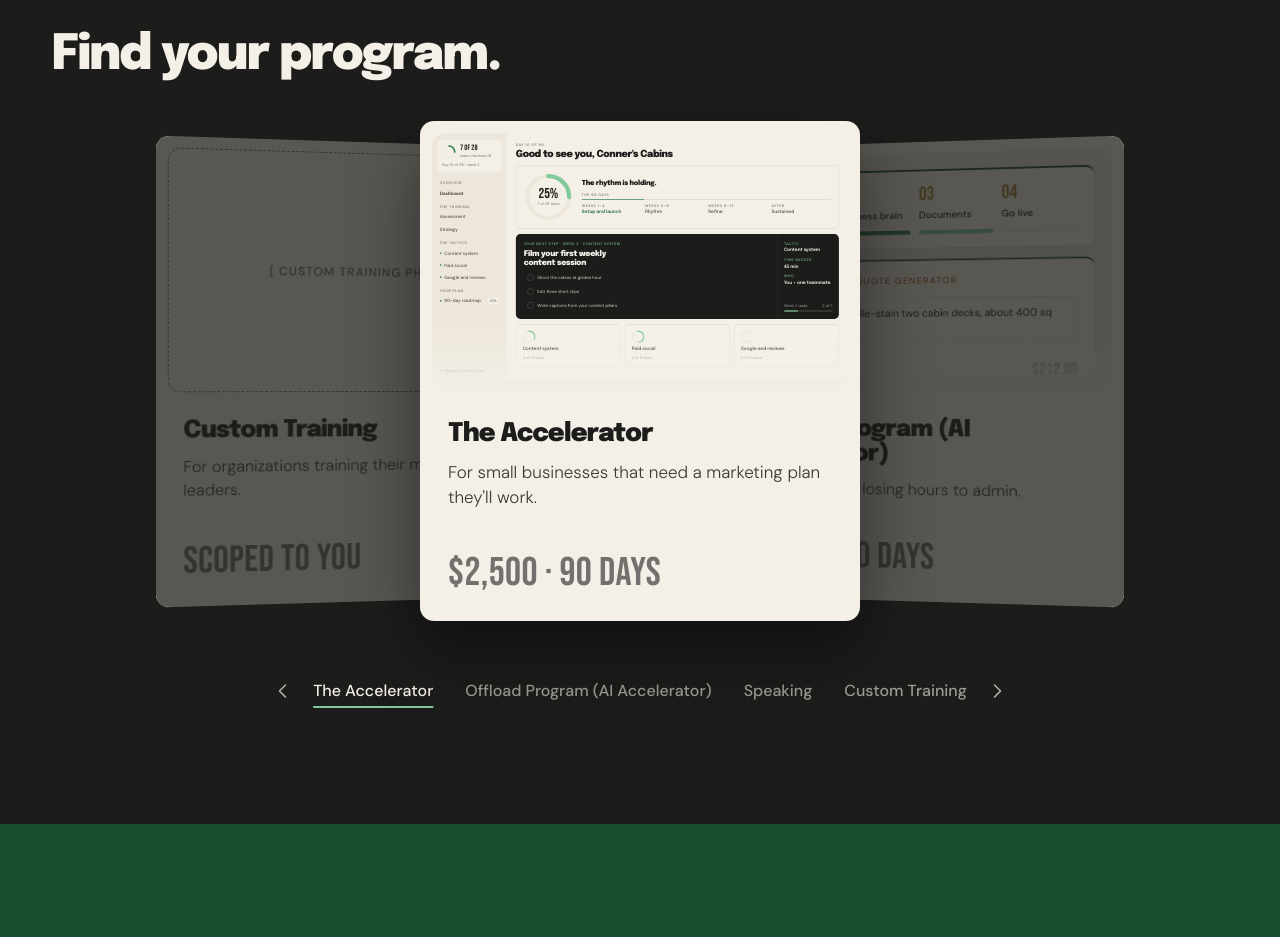
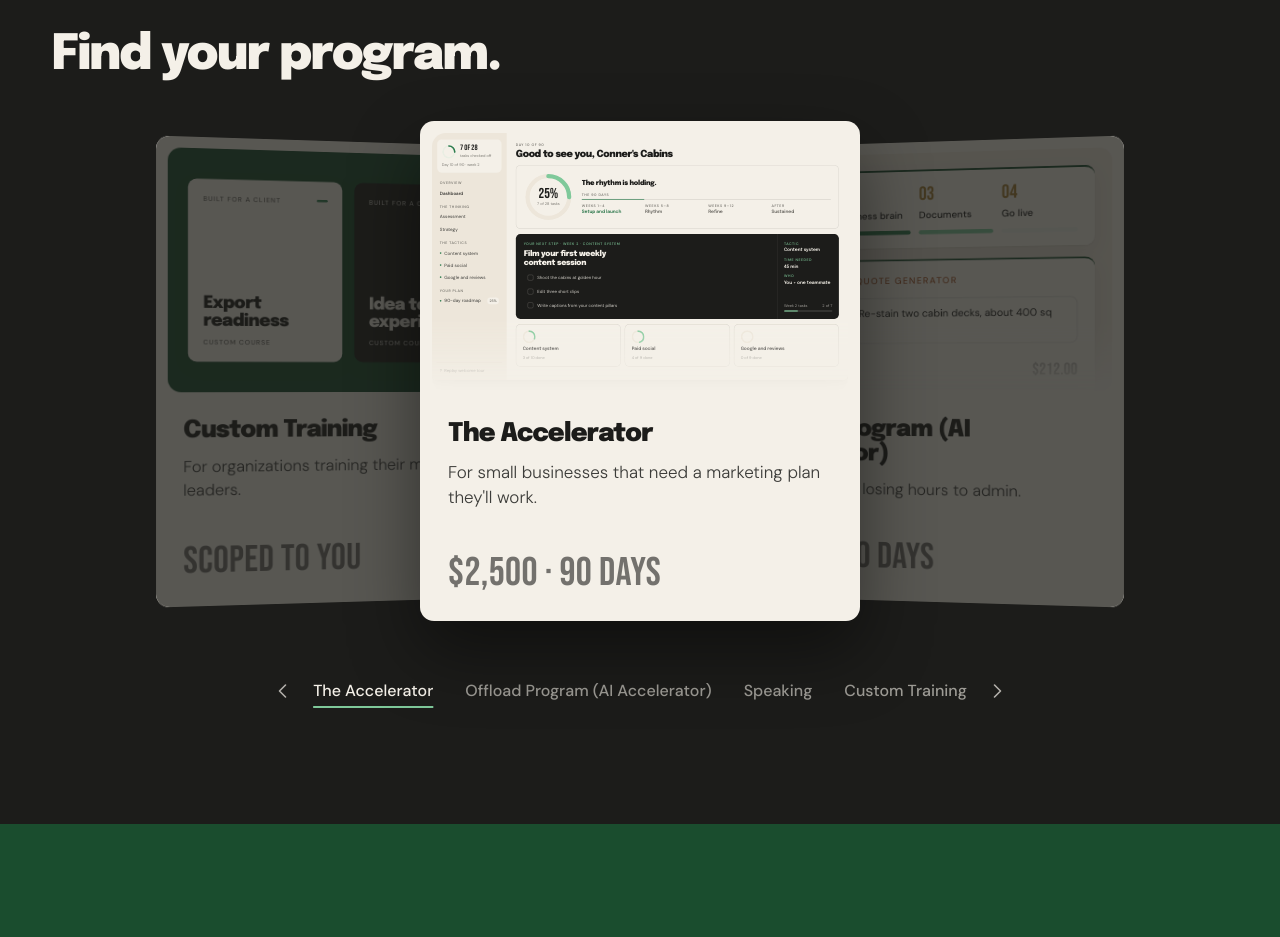
Before and after one commit to ConnerGalway/junction-website, a Next.js app: page / in a window 1280 px wide. Shown: the part 1560-2497 px from the top of the page. Built offline with nearby package versions, Linux system fonts and the light colour scheme.

Commit message:
Homepage orbit: stage and course shelf thumbnails
Co-Authored-By: Claude Opus 5.5 <noreply@anthropic.com>
Claude-Session: https://claude.ai/code/session_01MnRq1HNfomj7YUiCtqVwPx

```diff
--- a/src/app/ProgramOrbit.tsx
+++ b/src/app/ProgramOrbit.tsx
@@ -17,6 +17,8 @@ export type OrbitProgram = {
   media: string;
   /** Show a live thumbnail instead of the placeholder. */
   thumbnail?: "dashboard" | "offload";
+  /** A static thumbnail (e.g. <StageThumbnail />), rendered in the same slot. */
+  preview?: ReactNode;
 };
 
 /** Minimum time between two steps, so every input moves exactly one stop. */
@@ -185,7 +187,9 @@ export function ProgramOrbit({
               )}
             >
               <div className="p-3 pb-0">
-                {program.thumbnail ? (
+                {program.preview ? (
+                  <div className="aspect-[16/10] w-full overflow-hidden rounded-card">{program.preview}</div>
+                ) : program.thumbnail ? (
                   <div className="aspect-[16/10] w-full overflow-hidden rounded-card">
                     {program.thumbnail === "dashboard" ? (
                       <DashboardPreview variant="thumbnail" />
--- a/src/app/custom-training/CourseShelf.tsx
+++ b/src/app/custom-training/CourseShelf.tsx
@@ -2,6 +2,7 @@ import fs from "node:fs";
 import path from "node:path";
 import Image from "next/image";
 import { cx } from "@/components";
+import { ThumbnailFrame } from "@/components/ThumbnailFrame";
 import { COURSES, SHELF, courseSlug, type Course, type CourseVariant } from "@/lib/customCourses";
 
 const variantStyle: Record<CourseVariant, { card: string; bar: string; meta: string }> = {
@@ -69,3 +70,23 @@ export function CourseShelf({ className }: { className?: string }) {
     </div>
   );
 }
+
+/**
+ * Custom Training card thumbnail (homepage orbit): the first three shelf
+ * cards (same variants, posters if set) on Forest, in one row from the left,
+ * cropped by the right edge. Static. Drawn at 640 × 400 and scaled down with
+ * the slot, so the cards are the shelf's own at about 65%.
+ */
+export function CourseShelfThumbnail() {
+  return (
+    <ThumbnailFrame className="bg-forest">
+      <ul className="m-0 flex h-full w-max list-none items-center gap-5 p-0 pl-8">
+        {SHELF.slice(0, 3).map((course, i) => (
+          <li key={i} className="shrink-0">
+            <CoursePoster course={course} />
+          </li>
+        ))}
+      </ul>
+    </ThumbnailFrame>
+  );
+}
--- a/src/app/page.tsx
+++ b/src/app/page.tsx
@@ -19,6 +19,8 @@ import { CALENDLY_URL } from "@/lib/constants";
 import { SHOW_HERO_WORDMARK } from "@/lib/flags";
 import { homeLogos } from "@/lib/logos";
 import { ProgramOrbit, type OrbitProgram } from "./ProgramOrbit";
+import { CourseShelfThumbnail } from "./custom-training/CourseShelf";
+import { StageThumbnail } from "./speaking/StageThumbnail";
 
 export const metadata: Metadata = {
   title: { absolute: "Junction | Strategy & Capacity Building" },
@@ -78,6 +80,7 @@ const programs: OrbitProgram[] = [
     price: "Keynote · Workshop · Virtual",
     href: "/speaking",
     media: "Speaking photo",
+    preview: <StageThumbnail />,
   },
   {
     title: "Custom Training",
@@ -85,6 +88,7 @@ const programs: OrbitProgram[] = [
     price: "Scoped to you",
     href: "/custom-training",
     media: "Custom Training photo",
+    preview: <CourseShelfThumbnail />,
   },
 ];
 
--- /dev/null
+++ b/src/app/speaking/StageThumbnail.tsx
@@ -0,0 +1,24 @@
+import Image from "next/image";
+import { ThumbnailFrame } from "@/components/ThumbnailFrame";
+
+/**
+ * Speaking card thumbnail (homepage orbit): the hero's stage in miniature.
+ * The stage ground, a 150px-radius light pool upper-right of centre (near his face), and the
+ * cutout at 80%, bottom-anchored and right-aligned, cropped by the right and
+ * bottom edges. No text, static. Drawn at 640 × 400.
+ */
+export function StageThumbnail() {
+  return (
+    <ThumbnailFrame className="bg-stage">
+      <div className="spot-pool absolute top-[-20px] left-[270px] size-[300px]" />
+      <Image
+        src="/images/speaking/hero-conner-stage.webp"
+        alt=""
+        width={1436}
+        height={960}
+        sizes="440px"
+        className="absolute right-[-40px] bottom-[-24px] h-[340px] w-auto max-w-none opacity-80"
+      />
+    </ThumbnailFrame>
+  );
+}
--- /dev/null
+++ b/src/components/ThumbnailFrame.tsx
@@ -0,0 +1,56 @@
+"use client";
+
+import { useEffect, useRef, useState } from "react";
+import type { ReactNode } from "react";
+import { cx } from "./ui/cx";
+
+/**
+ * A static program-card thumbnail: its children are drawn at a fixed design
+ * size (default 640 × 400, the 16:10 slot) and scaled to fill the slot's
+ * width, top-aligned. Not interactive at all (inert, aria-hidden, no pointer
+ * events): the card around it carries the name and the link.
+ */
+export function ThumbnailFrame({
+  children,
+  width = 640,
+  height = 400,
+  className,
+}: {
+  children: ReactNode;
+  width?: number;
+  height?: number;
+  /** Classes for the slot, e.g. its ground colour. */
+  className?: string;
+}) {
+  const frameRef = useRef<HTMLDivElement>(null);
+  const [scale, setScale] = useState<number | null>(null);
+
+  useEffect(() => {
+    const frame = frameRef.current;
+    if (!frame) return;
+    const update = () => setScale(frame.clientWidth / width);
+    update();
+    const observer = new ResizeObserver(update);
+    observer.observe(frame);
+    return () => observer.disconnect();
+  }, [width]);
+
+  return (
+    <div
+      ref={frameRef}
+      aria-hidden="true"
+      inert
+      className={cx("pointer-events-none relative size-full overflow-hidden select-none", className)}
+    >
+      <div
+        className={cx(
+          "absolute top-0 left-0 origin-top-left overflow-hidden transition-opacity duration-300",
+          !scale && "opacity-0"
+        )}
+        style={{ width, height, transform: `scale(${scale ?? 1})` }}
+      >
+        {children}
+      </div>
+    </div>
+  );
+}
```
